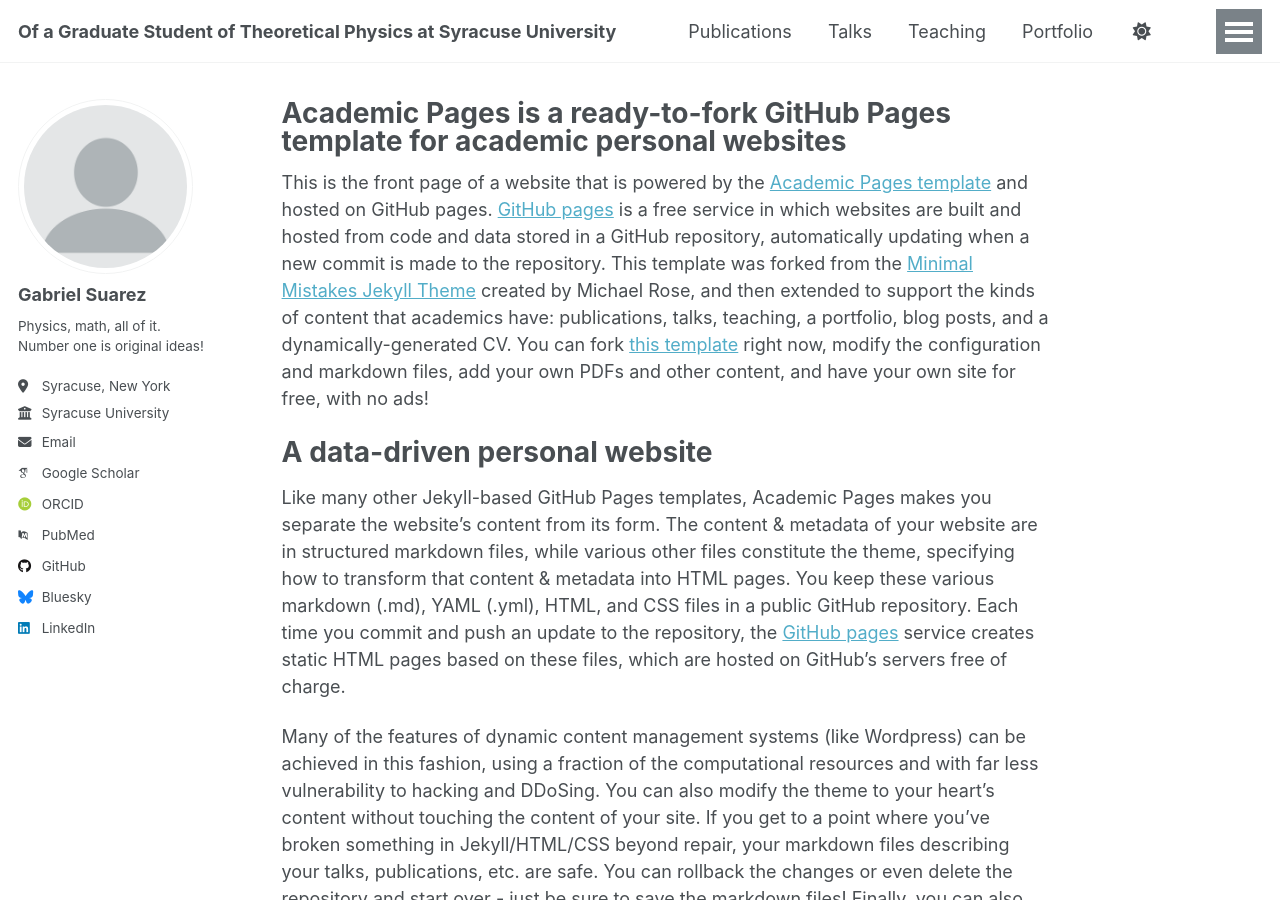
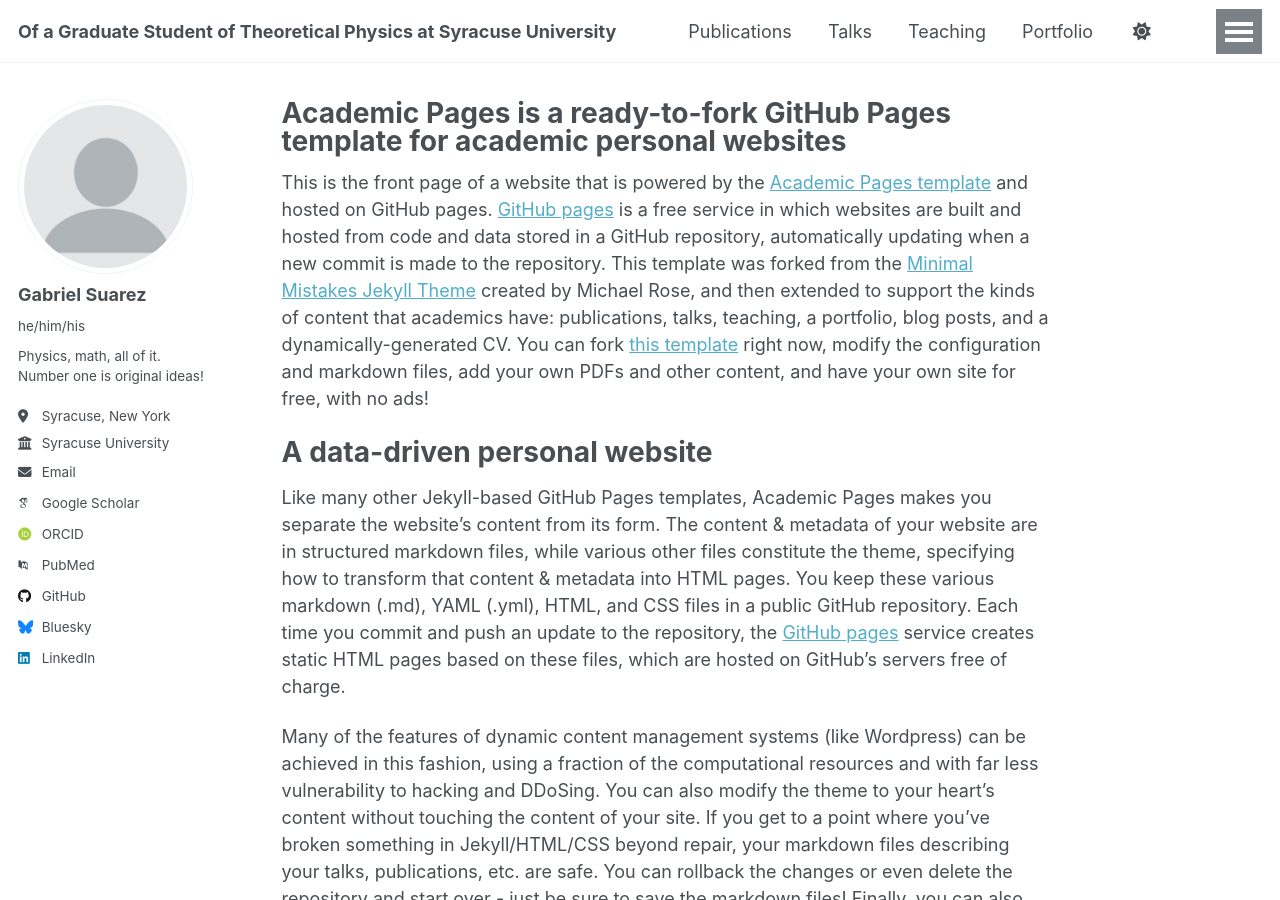
Before and after one commit to marfmarfalot/marfmarfalot.github.io, a Jekyll site: the page built from _pages/about.md, in a window 1280 px wide and 900 px high. Built offline with Jekyll 4.4.1, drawn with Linux system fonts in a browser that asks for light colours; some web fonts are replaced.

Commit message:
Update _config.yml

```diff
--- a/_config.yml
+++ b/_config.yml
@@ -24,7 +24,7 @@ author:
   # Biographic information
   avatar           : "profile.png"
   name             : "Gabriel Suarez"
-  pronouns         : # example: "she/her" he/him/his
+  pronouns         : "he/him/his" # example: "she/her"
   bio              : "Physics, math, all of it. Number one is original ideas!"
   location         : "Syracuse, New York"
   employer         : "Syracuse University"
```
